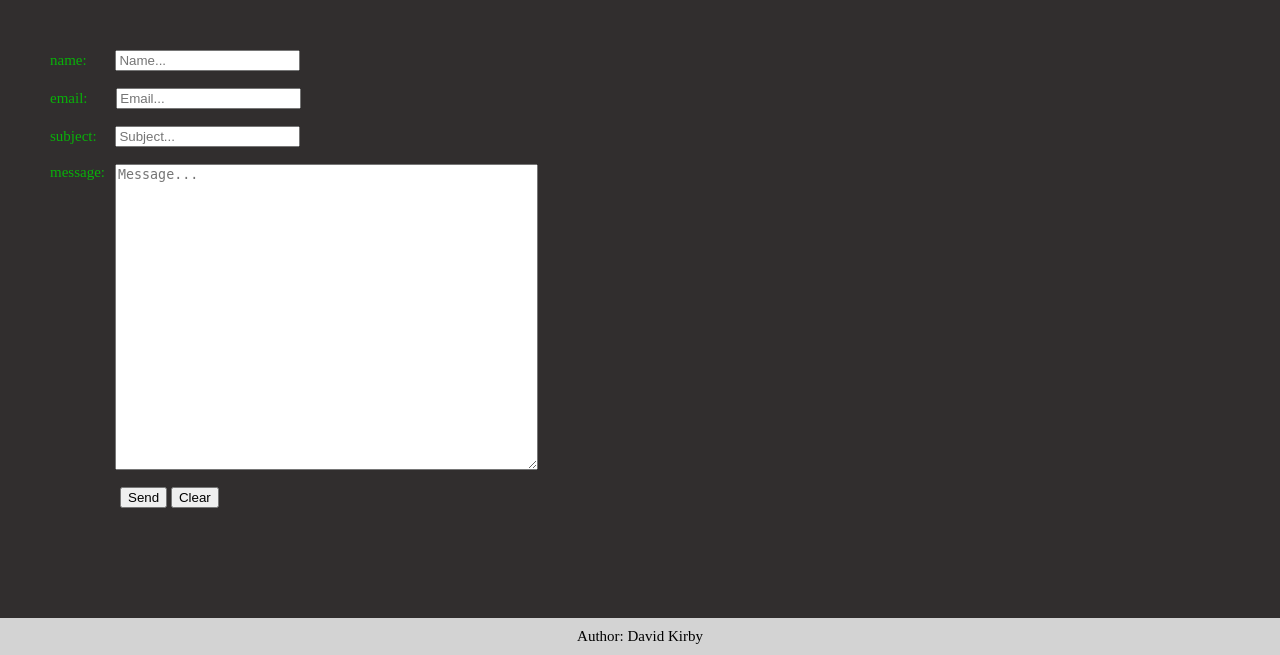
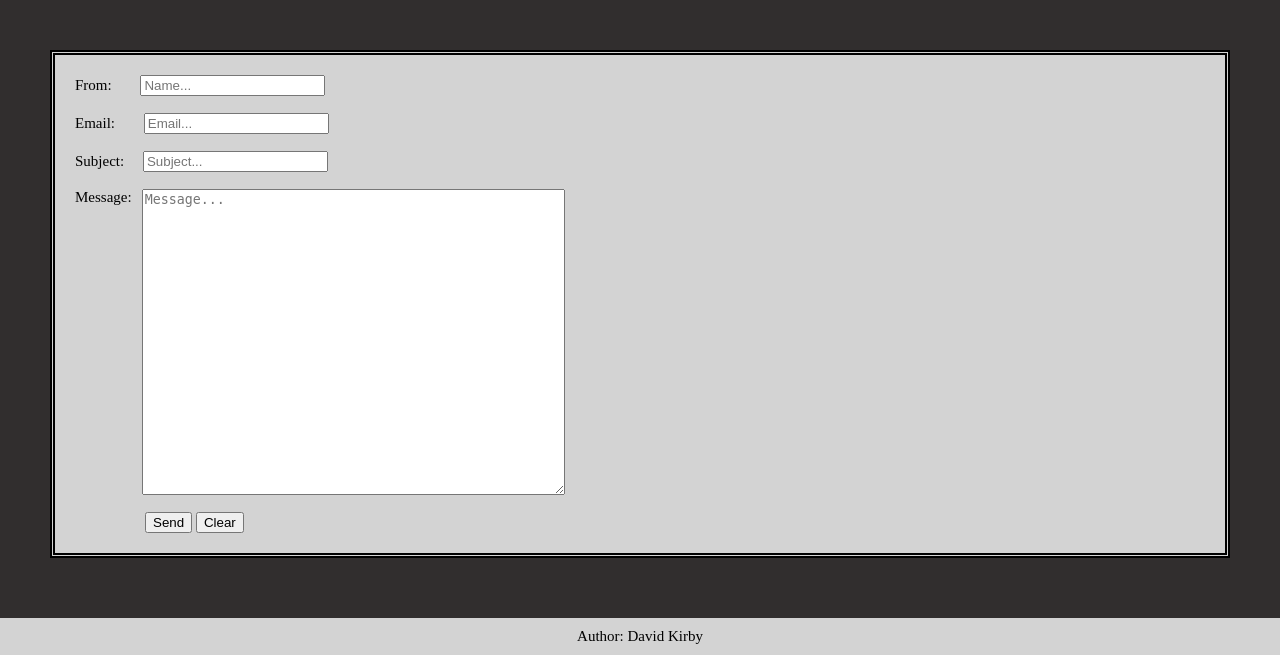
Before and after one commit to DaveKirby111/Kworld-V2, a PHP site: page /contact.html in a window 1280 px wide. Shown: the part 145-800 px from the top of the page. Run offline with PHP 8.4, Linux system fonts and the light colour scheme.

Commit message:
working on email

```diff
--- a/contact.html
+++ b/contact.html
@@ -42,9 +42,9 @@
 
                 <div class="main-cont">
 
-                    <form action="email.php" method="post" enctype="text/plain" class="email">
+                    <form action="email.php" method="post" class="email">
 
-                        <label for="name">name:</label>
+                        <label for="name">from:</label>
                         <input type="text" name="name" id="name" placeholder="Name..." class="name"><br><br>
 
                         <label for="email">email: </label>
@@ -62,8 +62,8 @@
 
                         <br>
 
-                        <input type="submit" value="send" class="send">
-                        <input type="reset" value="clear">
+                        <input type="submit" name ="sendbtn" value="send" class="send">
+                        <input type="reset" value="clear" class="clear">
                     </form>
 
                 </div>
--- a/style.css
+++ b/style.css
@@ -213,11 +213,15 @@ nav ul li a:hover {
   width: 250px;
 }
 
-.email input {
-  text-transform: capitalize;
+.email {
+  background-color: lightgray;
+  padding: 20px;
+  color: #000;
+  border: 5px double black;
 }
 .email label {
   margin-right: 10px;
+  text-transform: capitalize;
 }
 .email .message {
   display: flex;
@@ -230,6 +234,20 @@ nav ul li a:hover {
 }
 .email .send {
   margin-left: 70px;
+  text-transform: capitalize;
+  cursor: pointer;
+}
+.email .send:hover {
+  background-color: black;
+  color: rgb(9, 177, 9);
+}
+.email .clear {
+  text-transform: capitalize;
+  cursor: pointer;
+}
+.email .clear:hover {
+  background-color: black;
+  color: rgb(9, 177, 9);
 }
 .email .e-mail {
   margin-left: 15px;
--- a/style.scss
+++ b/style.scss
@@ -257,12 +257,14 @@ nav {
 
 .email {
 
-    input {
-        text-transform: capitalize;
-    }
+    background-color: $bc3;
+    padding: 20px;
+    color: #000;
+    border: 5px double black;
 
     label {
         margin-right: 10px;
+        text-transform: capitalize;
     }
 
     .message {
@@ -279,6 +281,23 @@ nav {
 
     .send {
         margin-left: 70px;
+        text-transform: capitalize;
+        cursor: pointer;
+    }
+
+    .send:hover {
+        background-color: $linkC;
+        color: $color;
+    }
+
+    .clear {
+        text-transform: capitalize;
+        cursor: pointer;
+    }
+
+    .clear:hover {
+        background-color: $linkC;
+        color: $color;
     }
 
     .e-mail {
```
Also changed, not shown: email.php (+33 -4 lines), 1 other file.
